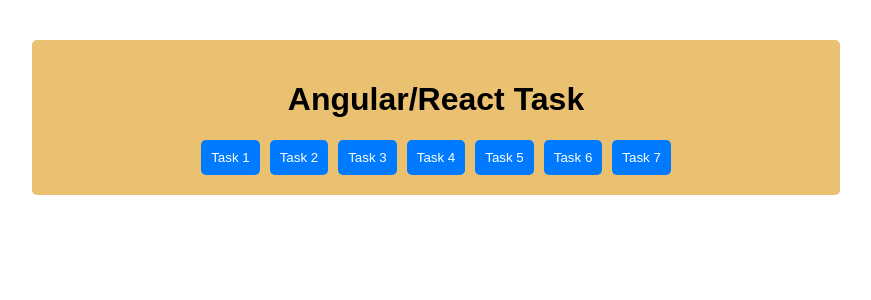
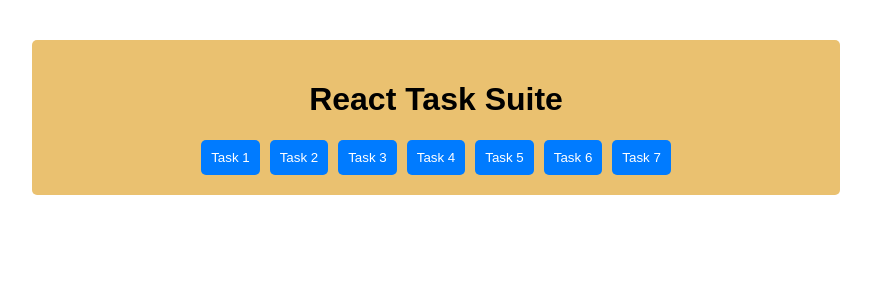
Before and after one commit to gaebar/my-react-dashboard, a React (Create React App) app: page / in a window 1280 px wide. Shown: the top 300 px of the page, without its empty margins (204-1075 px from the left). Built offline with nearby package versions, Linux system fonts and the light colour scheme.

Commit message:
Update dashboard title to "React Task Suite"

```diff
--- a/src/components/Dashboard/Dashboard.tsx
+++ b/src/components/Dashboard/Dashboard.tsx
@@ -5,7 +5,7 @@
 const Dashboard: React.FC = () => {
   return (
     <div className="dashboard-container">
-      <h1>Angular/React Task</h1>
+      <h1>React Task Suite</h1>
       <div className="buttons-container">
         <Link to="/task1"><button className="task-button">Task 1</button></Link>
         <Link to="/task2"><button className="task-button">Task 2</button></Link>
```
